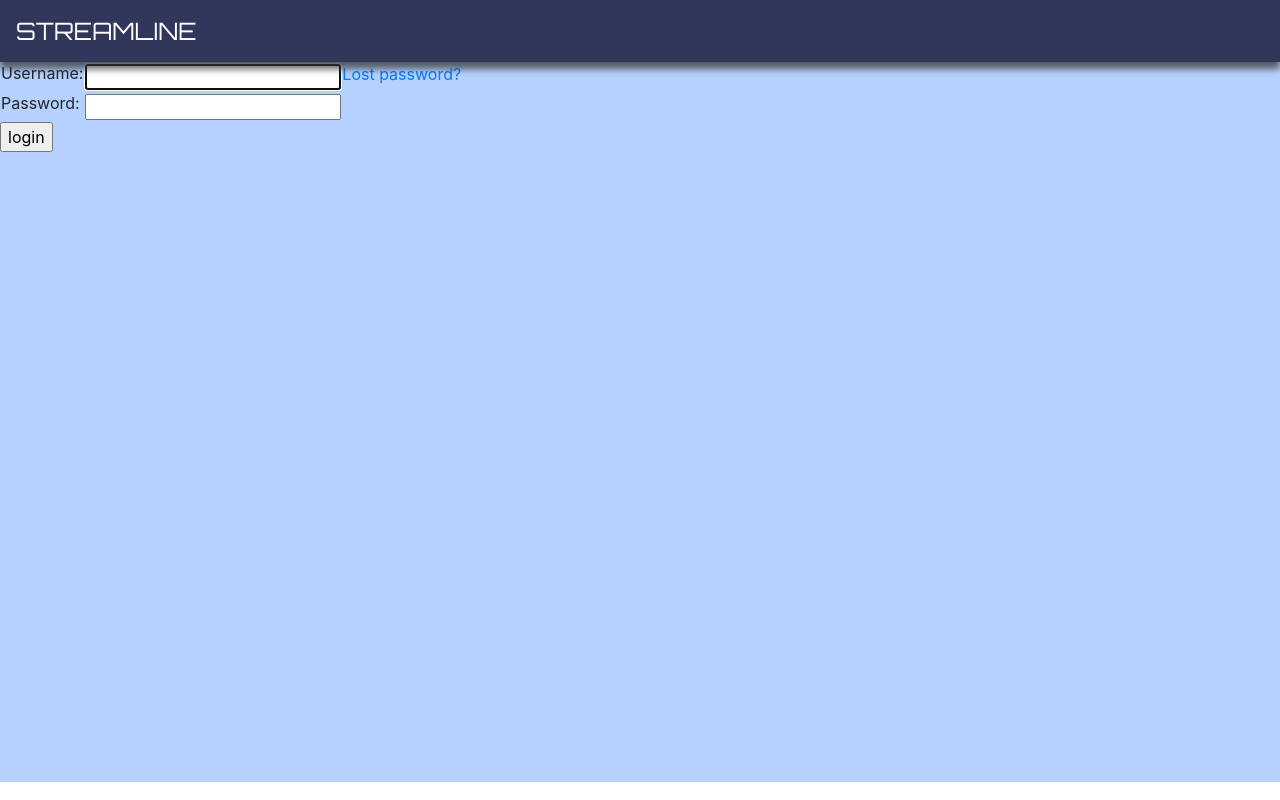
After one commit to kkarandasheva/Streamline, a Django app: page /accounts/login/ in a window 1280 px wide. The commit adds this page. Run offline with Django 3.2, Linux system fonts and the light colour scheme; some libraries are stand-ins or nearby versions.

Commit message:
Login and logout added.

```diff
--- a/Streamline/settings.py
+++ b/Streamline/settings.py
@@ -122,3 +122,6 @@ USE_TZ = True
 
 STATIC_URL = '/static/'
 STATIC_ROOT = os.path.join(BASE_DIR, 'static')
+
+LOGIN_REDIRECT_URL = '/'
+LOGOUT_REDIRECT_URL = '/accounts/login/'
--- a/Streamline/urls.py
+++ b/Streamline/urls.py
@@ -20,3 +20,7 @@ urlpatterns = [
     path('admin/', admin.site.urls),
     path('', include('stocks.urls')),
 ]
+
+urlpatterns += [
+    path('accounts/', include('django.contrib.auth.urls')),
+]
--- a/stocks/static/css/stocks.css
+++ b/stocks/static/css/stocks.css
@@ -59,3 +59,7 @@ h1, h2, h3, h4 {
 .ticker h2 a, .ticker h2 a:visited {
     color: #000000;
 }
+
+#loginContainer {
+    background-color: #b7d1ff;
+}
--- /dev/null
+++ b/stocks/templates/registration/login.html
@@ -0,0 +1,65 @@
+{% load static %}
+<html>
+    <head>
+        <link rel="stylesheet" href="https://stackpath.bootstrapcdn.com/bootstrap/4.2.1/css/bootstrap.min.css" integrity="sha384-GJzZqFGwb1QTTN6wy59ffF1BuGJpLSa9DkKMp0DgiMDm4iYMj70gZWKYbI706tWS" crossorigin="anonymous">
+        <link rel="stylesheet" href="https://use.fontawesome.com/releases/v5.7.0/css/all.css" integrity="sha384-lZN37f5QGtY3VHgisS14W3ExzMWZxybE1SJSEsQp9S+oqd12jhcu+A56Ebc1zFSJ" crossorigin="anonymous">
+        <link rel="stylesheet" href="{% static 'css/stocks.css' %}">
+        <link href="//fonts.googleapis.com/css?family=Orbitron&subset=latin,latin-ext" rel="stylesheet" type="text/css">
+        <title>Streamline</title>
+    </head>
+    <body>
+        <!-- Start of Navbar -->
+        <nav class="navbar navbar-expand-lg navbar-dark">
+            <div class="collapse navbar-collapse" id="navbar1">
+                <div>
+                    <a class="navbar-brand" href="" id="logo1">STREAMLINE</a>
+                </div>
+            </div>
+        </nav>
+        <!-- End of Navbar -->
+
+        <!-- Content -->
+        <div class="container-fluid" id="loginContainer">
+            <div class="row">
+                {% block content %}
+
+                    {% if form.errors %}
+                        <p>Your username and password didn't match. Please try again.</p>
+                    {% endif %}
+
+                    {% if next %}
+                        {% if user.is_authenticated %}
+                            <p>Your account doesn't have access to this page. To proceed, please login with an account that has access.</p>
+                        {% else %}
+                            <p>Please login to see this page.</p>
+                        {% endif %}
+                    {% endif %}
+
+                    <form method="post" action="{% url 'login' %}">
+                        {% csrf_token %}
+                        <table>
+                            <tr>
+                                <td>{{ form.username.label_tag }}</td>
+                                <td>{{ form.username }}</td>
+                            </tr>
+                            <tr>
+                                <td>{{ form.password.label_tag }}</td>
+                                <td>{{ form.password }}</td>
+                            </tr>
+                        </table>
+                        <input type="submit" value="login" />
+                        <input type="hidden" name="next" value="{{ next }}" />
+                    </form>
+
+                    {# Assumes you setup the password_reset view in your URLconf #}
+                    <p><a href="{% url 'password_reset' %}">Lost password?</a></p>
+
+                    {% endblock %}
+            </div>
+        </div>
+        <!-- End of Content -->
+        <script src="https://code.jquery.com/jquery-3.2.1.slim.min.js" integrity="sha384-KJ3o2DKtIkvYIK3UENzmM7KCkRr/rE9/Qpg6aAZGJwFDMVNA/GpGFF93hXpG5KkN" crossorigin="anonymous"></script>
+        <script src="https://cdnjs.cloudflare.com/ajax/libs/popper.js/1.12.9/umd/popper.min.js" integrity="sha384-ApNbgh9B+Y1QKtv3Rn7W3mgPxhU9K/ScQsAP7hUibX39j7fakFPskvXusvfa0b4Q" crossorigin="anonymous"></script>
+        <script src="https://maxcdn.bootstrapcdn.com/bootstrap/4.0.0/js/bootstrap.min.js" integrity="sha384-JZR6Spejh4U02d8jOt6vLEHfe/JQGiRRSQQxSfFWpi1MquVdAyjUar5+76PVCmYl" crossorigin="anonymous"></script>
+    </body>
+</html>
--- a/stocks/views.py
+++ b/stocks/views.py
@@ -1,5 +1,6 @@
 from django.shortcuts import render
 from django.utils import timezone
+from django.contrib.auth import authenticate, login
 from .models import Ticker
 
 
```
